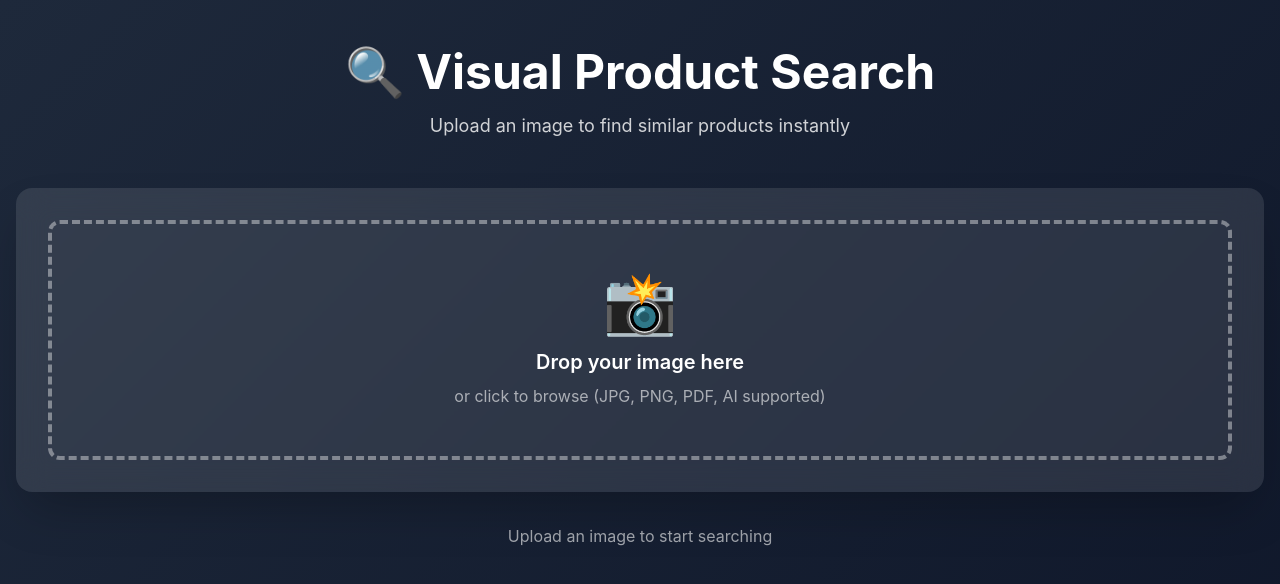
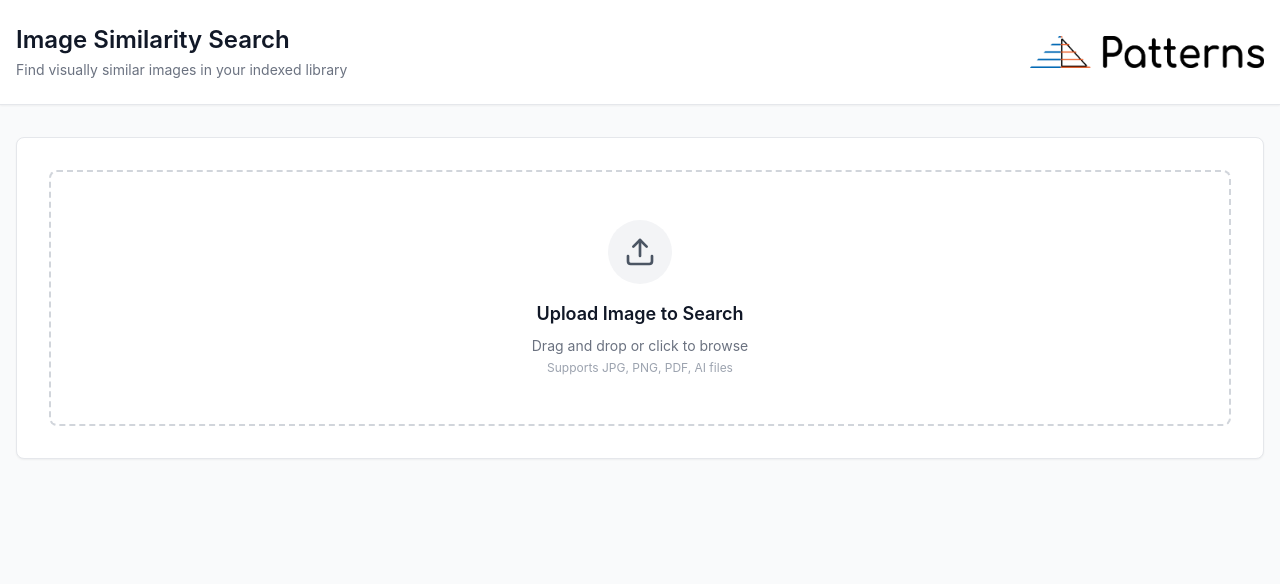
Before and after one commit to achaltrivedi/image-similarity-search, a React (Vite) app in the folder frontend/: page / in a window 1280 px wide. Shown: the top 584 px of the page. Built offline with nearby package versions, Linux system fonts and the light colour scheme.

Commit message:
Enterprise-Level UI

```diff
--- a/frontend/src/App.jsx
+++ b/frontend/src/App.jsx
@@ -51,50 +51,82 @@ function App() {
     }
 
     return (
-        <div className="min-h-screen py-12 px-4">
-            <div className="max-w-7xl mx-auto">
-                {/* Header */}
-                <div className="text-center mb-12">
-                    <h1 className="text-5xl font-bold text-white mb-4">
-                        🔍 Visual Product Search
+        <div className="min-h-screen bg-gray-50">
+            {/* Professional Header */}
+            <header className="bg-white border-b border-gray-200 shadow-sm">
+                <div className="max-w-7xl mx-auto px-4 py-6">
+                    <div className="flex items-center justify-between">
+                        <div>
+                            <h1 className="text-2xl font-semibold text-gray-900">
+                                Image Similarity Search
                             </h1>
-                    <p className="text-white/80 text-lg">
-                        Upload an image to find similar products instantly
+                            <p className="text-sm text-gray-500 mt-1">
+                                Find visually similar images in your indexed library
                             </p>
                         </div>
+                        <div>
+                            <img
+                                src="/patterns-logo.png"
+                                alt="Patterns Logo"
+                                className="h-8 w-auto"
+                            />
+                        </div>
+                    </div>
+                </div>
+            </header>
 
+            {/* Main Content */}
+            <main className="max-w-7xl mx-auto px-4 py-8">
                 {/* Search Box */}
+                <div className="mb-8">
                     <SearchBox onSearch={handleSearch} loading={loading} />
+                </div>
 
-                {/* Initial Loading State */}
-                {loading && results.length === 0 && <LoadingSpinner />}
+                {/* Loading State */}
+                {loading && (
+                    <div className="flex justify-center py-12">
+                        <LoadingSpinner />
+                    </div>
+                )}
 
                 {/* Error State */}
                 {error && (
-                    <div className="mt-8 bg-red-500/20 border border-red-500 text-white p-4 rounded-lg text-center">
-                        <p className="font-semibold">Error: {error}</p>
+                    <div className="bg-red-50 border border-red-200 rounded-lg p-4 mb-8">
+                        <p className="text-red-800 font-medium">Error</p>
+                        <p className="text-red-600 text-sm mt-1">{error}</p>
                     </div>
                 )}
 
-                {/* Results with Infinite Scroll */}
+                {/* Results */}
                 {!loading && results.length > 0 && (
-                    <div className="mt-8">
-                        <div className="text-white/80 text-center mb-4">
+                    <div>
+                        {/* Results Header */}
+                        <div className="flex items-center justify-between mb-6">
+                            <div>
+                                <h2 className="text-xl font-semibold text-gray-900">
+                                    Search Results
+                                </h2>
+                                <p className="text-sm text-gray-500 mt-1">
                                     Showing {results.length} of {totalResults} results
+                                </p>
                             </div>
+                        </div>
+
+                        {/* Infinite Scroll Grid */}
                         <InfiniteScroll
                             dataLength={results.length}
                             next={loadMore}
                             hasMore={hasMore}
                             loader={
-                                <div className="text-center py-8">
+                                <div className="flex justify-center py-8">
                                     <LoadingSpinner />
-                                    <p className="text-white/60 mt-4">Loading more results...</p>
                                 </div>
                             }
                             endMessage={
-                                <div className="text-center py-8 text-white/60">
-                                    <p className="font-semibold">🎉 You've seen all {totalResults} results!</p>
+                                <div className="text-center py-8">
+                                    <p className="text-gray-500 text-sm">
+                                        All results displayed
+                                    </p>
                                 </div>
                             }
                         >
@@ -103,13 +135,23 @@ function App() {
                     </div>
                 )}
 
-                {/* No Results */}
-                {!loading && !error && results.length === 0 && (
-                    <div className="mt-8 text-center text-white/60">
-                        <p>Upload an image to start searching</p>
+                {/* Empty State */}
+                {!loading && results.length === 0 && !error && queryId && (
+                    <div className="text-center py-16 bg-white rounded-lg border border-gray-200">
+                        <div className="mx-auto w-16 h-16 mb-4 flex items-center justify-center rounded-full bg-gray-100">
+                            <svg className="w-8 h-8 text-gray-400" fill="none" stroke="currentColor" viewBox="0 0 24 24">
+                                <path strokeLinecap="round" strokeLinejoin="round" strokeWidth={2} d="M4 16l4.586-4.586a2 2 0 012.828 0L16 16m-2-2l1.586-1.586a2 2 0 012.828 0L20 14m-6-6h.01M6 20h12a2 2 0 002-2V6a2 2 0 00-2-2H6a2 2 0 00-2 2v12a2 2 0 002 2z" />
+                            </svg>
+                        </div>
+                        <h3 className="text-lg font-medium text-gray-900 mb-2">
+                            No similar images found
+                        </h3>
+                        <p className="text-gray-500 text-sm">
+                            Try uploading a different image
+                        </p>
                     </div>
                 )}
-            </div>
+            </main>
         </div>
     )
 }
--- a/frontend/src/components/LoadingSpinner.jsx
+++ b/frontend/src/components/LoadingSpinner.jsx
@@ -1,9 +1,9 @@
 export default function LoadingSpinner() {
     return (
-        <div className="mt-12 flex flex-col items-center justify-center">
-            <div className="animate-spin rounded-full h-16 w-16 border-t-4 border-b-4 border-white"></div>
-            <p className="mt-4 text-white text-lg font-semibold">
-                Analyzing image...
+        <div className="flex flex-col items-center justify-center py-8">
+            <div className="animate-spin rounded-full h-12 w-12 border-4 border-gray-200 border-t-blue-600"></div>
+            <p className="mt-4 text-gray-600 text-sm font-medium">
+                Processing...
             </p>
         </div>
     )
--- a/frontend/src/components/SearchBox.jsx
+++ b/frontend/src/components/SearchBox.jsx
@@ -1,5 +1,5 @@
 import { useState, useRef } from 'react'
-import { Search } from 'lucide-react'
+import { Upload, Search, FileImage } from 'lucide-react'
 import { Button } from './ui/button'
 
 export default function SearchBox({ onSearch, loading }) {
@@ -44,16 +44,16 @@ export default function SearchBox({ onSearch, loading }) {
     }
 
     return (
-        <div className="bg-white/10 backdrop-blur-lg rounded-2xl p-8 shadow-2xl">
+        <div className="bg-white rounded-lg shadow-sm border border-gray-200 p-8">
             <div
                 className={`
-          border-4 border-dashed rounded-xl p-12
-          transition-all duration-200 cursor-pointer
-          ${dragActive
-                        ? 'border-white bg-white/20'
-                        : 'border-white/40 hover:border-white/60 hover:bg-white/5'
+                    border-2 border-dashed rounded-lg p-12
+                    transition-all duration-200 cursor-pointer
+                    ${dragActive
+                        ? 'border-blue-500 bg-blue-50'
+                        : 'border-gray-300 hover:border-blue-400 hover:bg-gray-50'
                     }
-        `}
+                `}
                 onDragEnter={handleDrag}
                 onDragLeave={handleDrag}
                 onDragOver={handleDrag}
@@ -69,12 +69,26 @@ export default function SearchBox({ onSearch, loading }) {
                 />
 
                 <div className="text-center">
-                    <div className="text-6xl mb-4">📸</div>
-                    <p className="text-white text-xl font-semibold mb-2">
-                        {selectedFile ? selectedFile.name : 'Drop your image here'}
+                    <div className="mx-auto w-16 h-16 mb-4 flex items-center justify-center rounded-full bg-gray-100">
+                        <Upload className="w-8 h-8 text-gray-600" />
+                    </div>
+
+                    {selectedFile ? (
+                        <div className="flex items-center justify-center gap-2 mb-2">
+                            <FileImage className="w-5 h-5 text-blue-600" />
+                            <p className="text-gray-900 font-medium">{selectedFile.name}</p>
+                        </div>
+                    ) : (
+                        <p className="text-gray-900 font-semibold text-lg mb-2">
+                            Upload Image to Search
+                        </p>
+                    )}
+
+                    <p className="text-gray-500 text-sm">
+                        Drag and drop or click to browse
                     </p>
-                    <p className="text-white/60">
-                        or click to browse (JPG, PNG, PDF, AI supported)
+                    <p className="text-gray-400 text-xs mt-1">
+                        Supports JPG, PNG, PDF, AI files
                     </p>
                 </div>
             </div>
@@ -84,7 +98,6 @@ export default function SearchBox({ onSearch, loading }) {
                     <Button
                         onClick={() => onSearch(selectedFile)}
                         size="lg"
-                        className="bg-blue-600 hover:bg-blue-700"
                     >
                         <Search className="mr-2 h-4 w-4" />
                         Search Again
```
Also changed, not shown: frontend/src/components/ResultCard.jsx (+24 -19 lines), frontend/patterns-logo.png (added), frontend/public/patterns-logo.png (added), 1 other file (tests, documents, lock files or other folders). Lines whose indentation alone changed are shown as unchanged.
